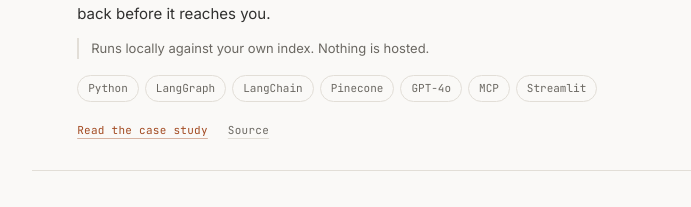
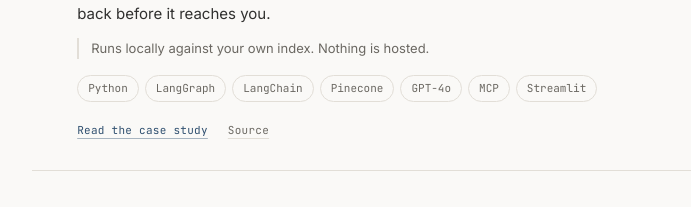
Before and after one commit to henry-hai/portfolio, a Next.js app: page / in a window 1280 px wide. Shown: the part 827-1034 px from the top of the page, without its empty margins (256-947 px from the left). Built offline with nearby package versions, Linux system fonts and the light colour scheme.

Commit message:
Change the accent colour to ink blue
It was a burnt orange. Ink blue on warm paper, and a lighter blue on the dark
ground, with nothing else on the page carrying colour.

```diff
--- a/src/app/globals.css
+++ b/src/app/globals.css
@@ -11,7 +11,7 @@
   --foreground: #1a1918;
   --muted: #6b6862;
   --rule: #e2ded7;
-  --accent: #a24a21;
+  --accent: #2f4f6f;
 }
 
 :root[data-theme="dark"] {
@@ -20,7 +20,7 @@
   --foreground: #eceae5;
   --muted: #9b958c;
   --rule: #2b2926;
-  --accent: #e08a5c;
+  --accent: #9dbcd8;
 }
 
 @media (prefers-color-scheme: dark) {
@@ -30,7 +30,7 @@
     --foreground: #eceae5;
     --muted: #9b958c;
     --rule: #2b2926;
-    --accent: #e08a5c;
+    --accent: #9dbcd8;
   }
 }
 
@@ -82,3 +82,26 @@
   outline-offset: 3px;
   border-radius: 2px;
 }
+
+/*
+  A visible, thin scrollbar on the screenshot strips. Hiding it looks tidier and
+  then nobody knows there are more shots to the right.
+*/
+.shot-strip {
+  scrollbar-width: thin;
+  scrollbar-color: var(--rule) transparent;
+  overscroll-behavior-x: contain;
+}
+
+.shot-strip::-webkit-scrollbar {
+  height: 6px;
+}
+
+.shot-strip::-webkit-scrollbar-track {
+  background: transparent;
+}
+
+.shot-strip::-webkit-scrollbar-thumb {
+  background: var(--rule);
+  border-radius: 999px;
+}
```
Also changed, not shown: src/app/icon.svg.
